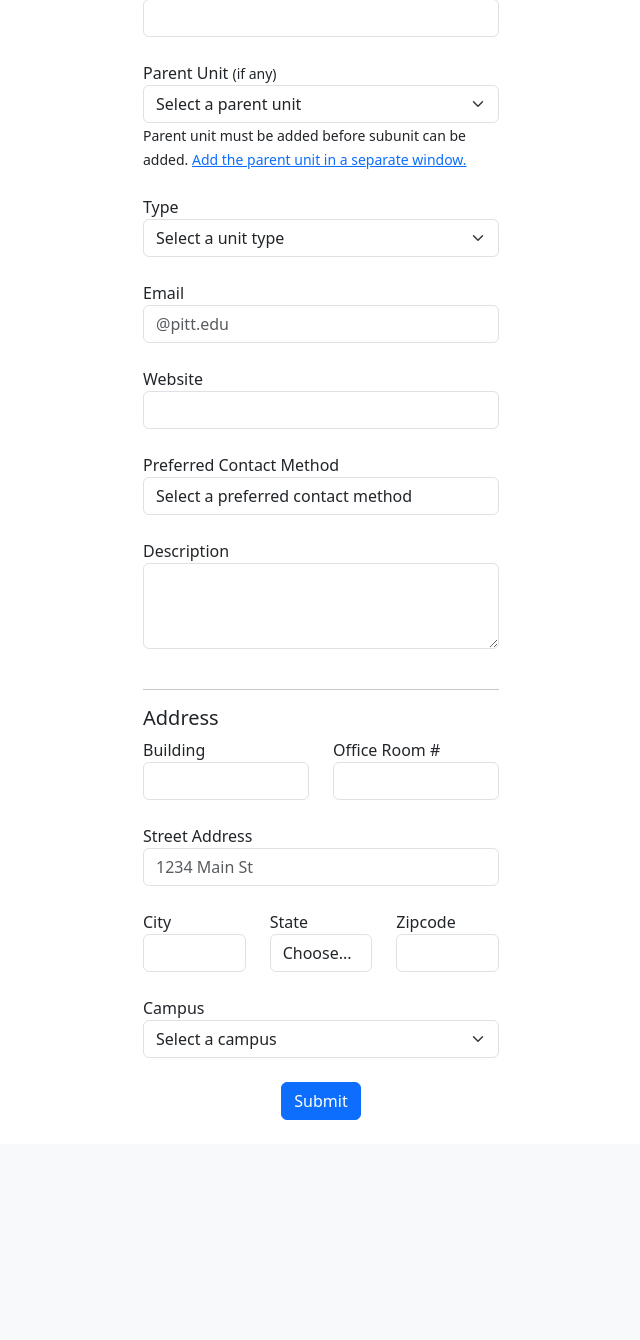
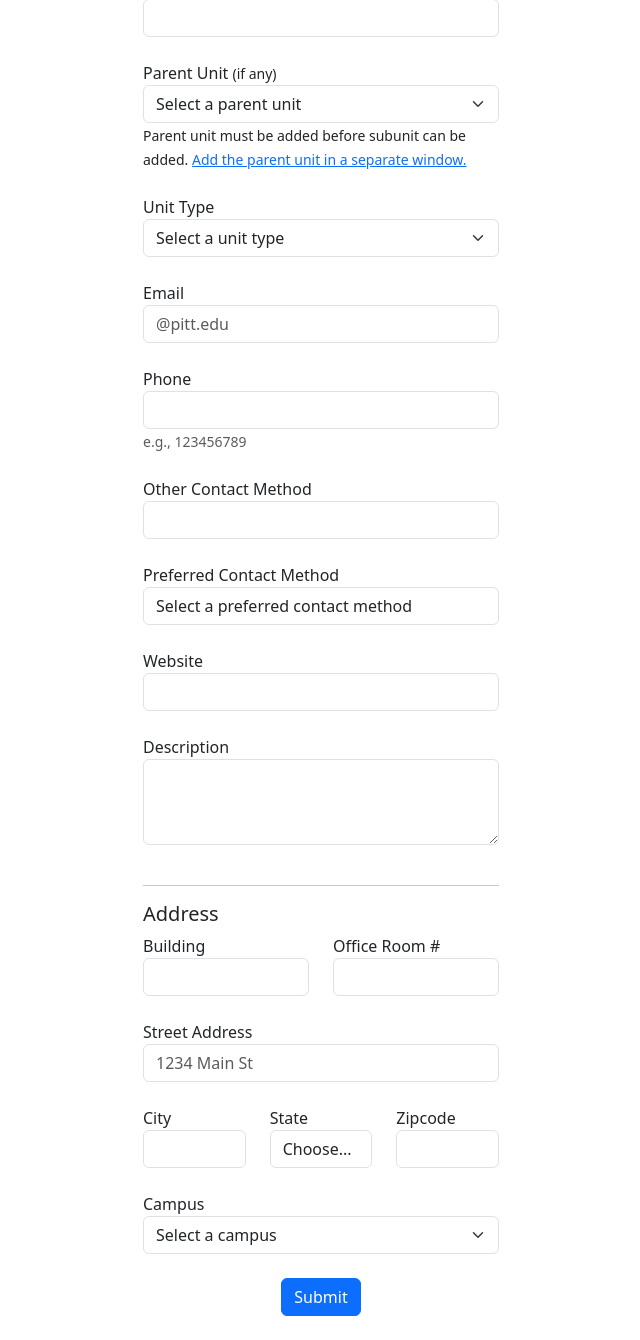
Before and after one commit to tyt3/Pitt-Digital-Scholarship-DB, a Python web app: template pittdsdb/templates/add-unit.html in a window 1280 px wide. Shown: the part 195-1535 px from the top of the page, without its empty margins (319-959 px from the left). Before the commit the page ends 1315 px from the top, so only its background shows below. Run offline with Jinja, Linux system fonts and the light colour scheme; the template is opened without the code that fills it, so the values that code supplies are empty.

Commit message:
Update add person and unit forms

```diff
--- a/pittdsdb/templates/add-unit.html
+++ b/pittdsdb/templates/add-unit.html
@@ -31,7 +31,7 @@
       </div>
       <br/>
       <div class="form-group">
-          <label for="unit_type"><span style="font-weight: 500">Type</span></label>
+          <label for="unit_type"><span style="font-weight: 500">Unit Type</span></label>
           <select class="form-select form-select-md" aria-label=".form-select-md example">
               <option value="">Select a unit type</option>
               {% for type in vocab['unit_type'] %}
@@ -46,8 +46,25 @@
       </div>
       <br/>
       <div class="form-group">
-          <label for="unit_website"><span style="font-weight: 500">Website</span></label>
-          <input type="url" class="form-control" id="unit_website" name="unit_website">
+        <label for="phone"><span style="font-weight: 500">Phone</span></label>
+        <input
+        type="tel"
+        class="form-control"
+        id="phone"
+        name="phone"
+        value="{{ request.form['phone'] }}"
+        pattern="^\d{10}$">
+        <small class="text-muted">e.g., 123456789</small>
+      </div>
+      <br/>
+      <div class="form-group">
+        <label for="other_contact"><span style="font-weight: 500">Other Contact Method</span></label>
+        <input
+        type="text"
+        class="form-control"
+        id="other_contact"
+        name="other_contact"
+        value="{{ request.form['scheduler'] }}">
       </div>
       <br/>
       <div class="form-group">
@@ -58,6 +75,11 @@
               <option value="Phone">Phone</option>
               <option value="In-person">In-person</option>
           </select>
+      </div>
+      <br/>
+      <div class="form-group">
+          <label for="unit_website"><span style="font-weight: 500">Website</span></label>
+          <input type="url" class="form-control" id="unit_website" name="unit_website">
       </div>
       <br/>
       <div class="form-group">
```
Also changed, not shown: pittdsdb/templates/add-person.html (+10 -10 lines).
